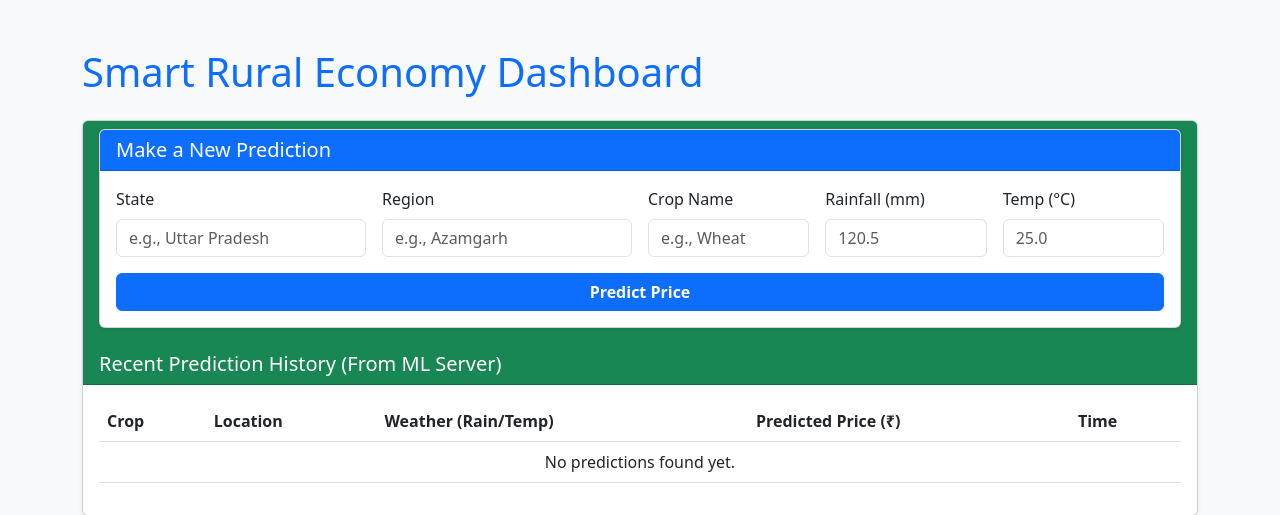
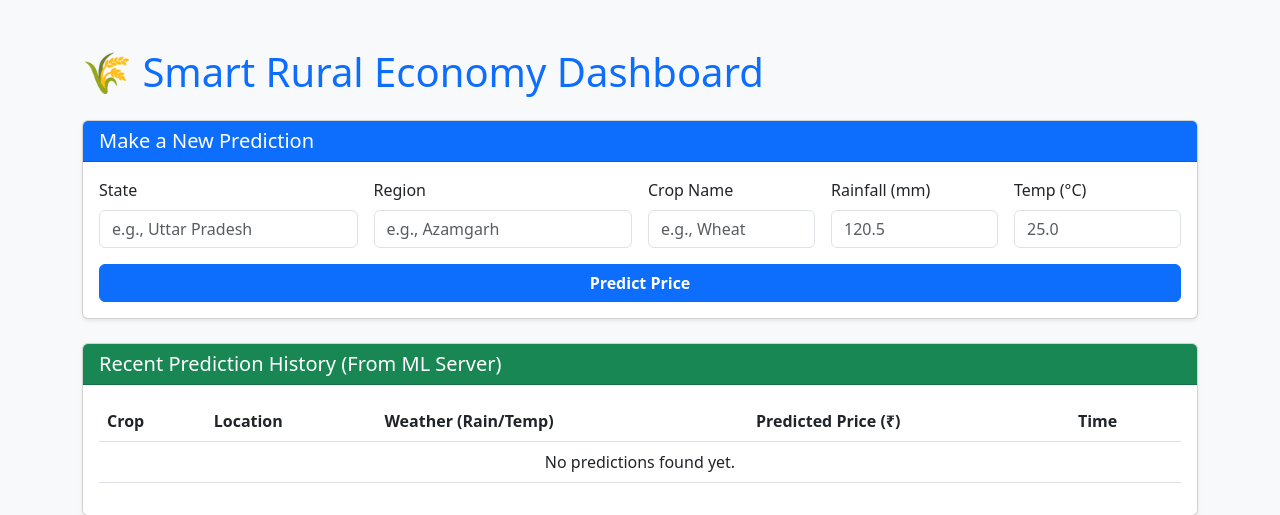
Before and after one commit to anubhavy-05/rural-django-portal, a Django app: page / in a window 1280 px wide. Shown: the top 515 px of the page. Run offline with Django 5.2, Linux system fonts and the light colour scheme; data that the repository does not hold is empty.

Commit message:
Enhance home page layout and styling: add crop icon to title and adjust card structure for better visual hierarchy.

```diff
--- a/dashboard/templates/dashboard/home.html
+++ b/dashboard/templates/dashboard/home.html
@@ -6,15 +6,13 @@
 </head>
 <body class="bg-light">
     <div class="container mt-5">
-        <h1 class="text-primary mb-4"> Smart Rural Economy Dashboard</h1>
+        <h1 class="text-primary mb-4">🌾 Smart Rural Economy Dashboard</h1>
 
         {% if error %}
             <div class="alert alert-danger">{{ error }}</div>
         {% endif %}
 
-        <div class="card shadow-sm">
-            <div class="card-header bg-success text-white">
-                <div class="card shadow-sm mb-4">
+        <div class="card shadow-sm mb-4">
             <div class="card-header bg-primary text-white">
                 <h5 class="mb-0">Make a New Prediction</h5>
             </div>
@@ -53,6 +51,9 @@
                 Predicted Price for <strong>{{ request.POST.crop_name }}</strong> is: <strong>₹{{ new_prediction|floatformat:2 }}</strong> per quintal!
             </div>
         {% endif %}
+
+        <div class="card shadow-sm">
+            <div class="card-header bg-success text-white">
                 <h5 class="mb-0">Recent Prediction History (From ML Server)</h5>
             </div>
             <div class="card-body">
```
